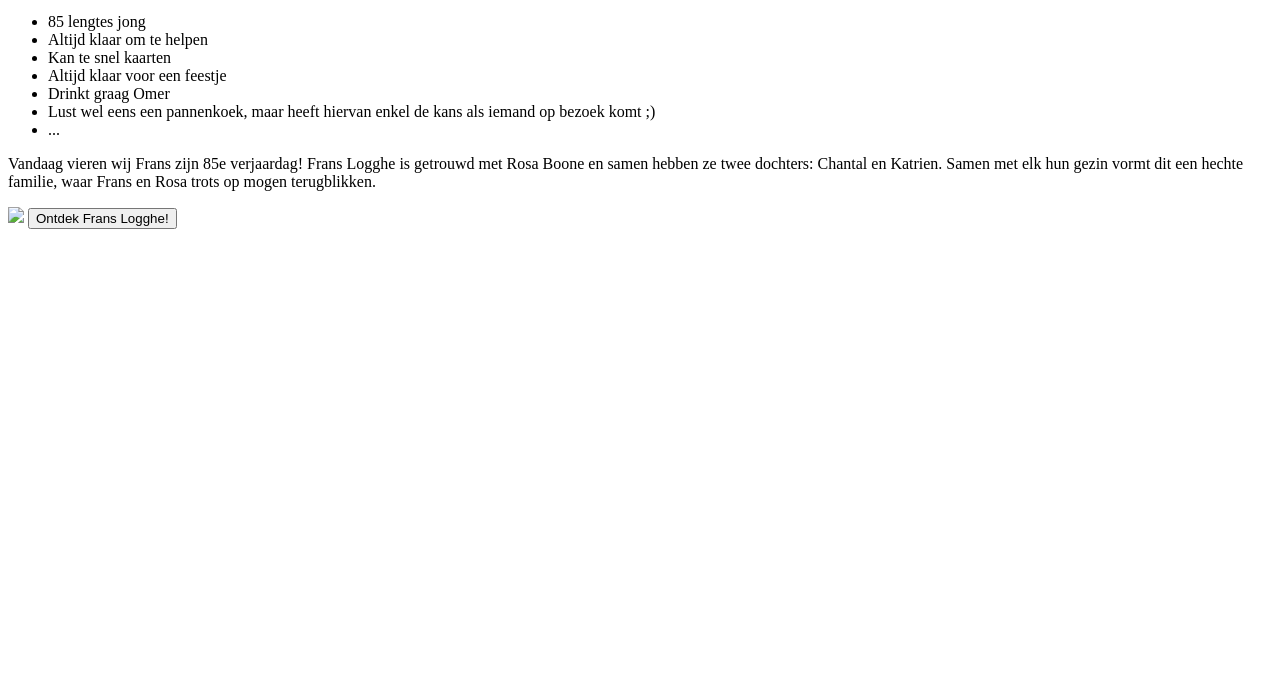
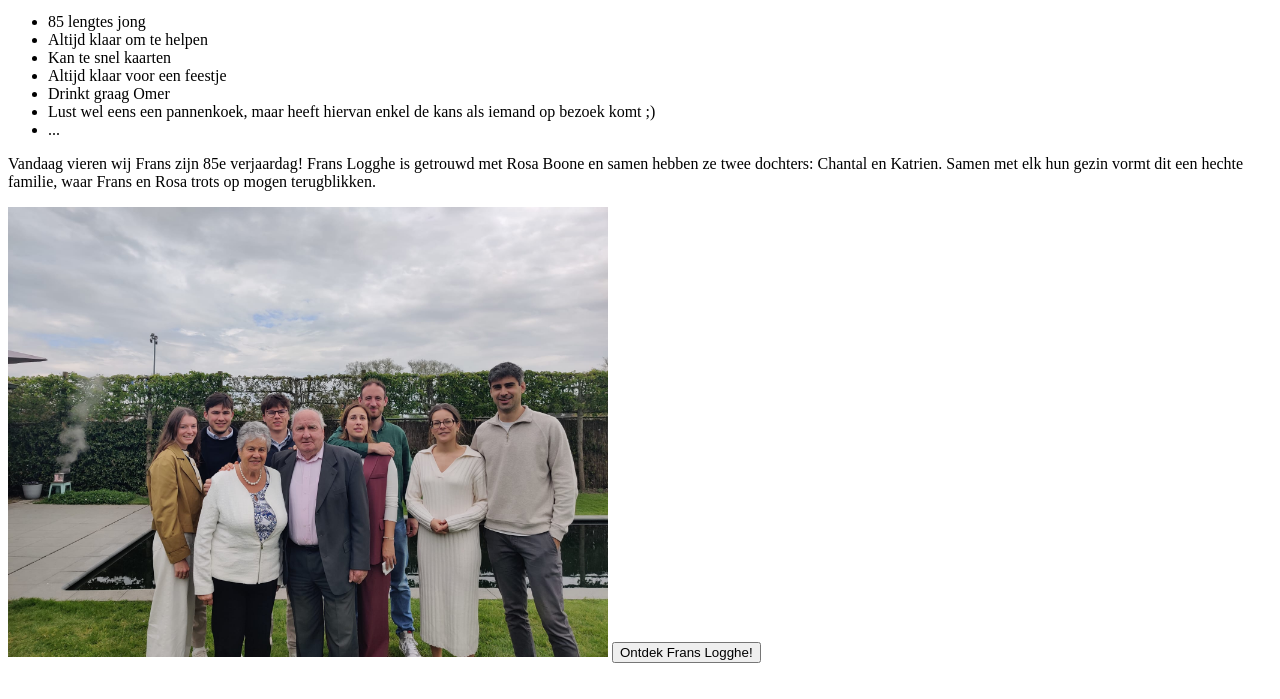
Before and after one commit to Mathijs1710/Website-Opa, a plain HTML site: page index.html in a window 1280 px wide. Shown: the part 101-800 px from the top of the page. Drawn offline with Linux system fonts and the light colour scheme.

Commit message:
Update index.html

```diff
--- a/index.html
+++ b/index.html
@@ -33,7 +33,7 @@
             en Rosa trots op mogen terugblikken.
         </p>
 
-        <img src="1.JPEG" width = 600>
+        <img src="i1.JPEG" width = 600>
 
         <button id="stamboom">Ontdek Frans Logghe!</button>
 
```
